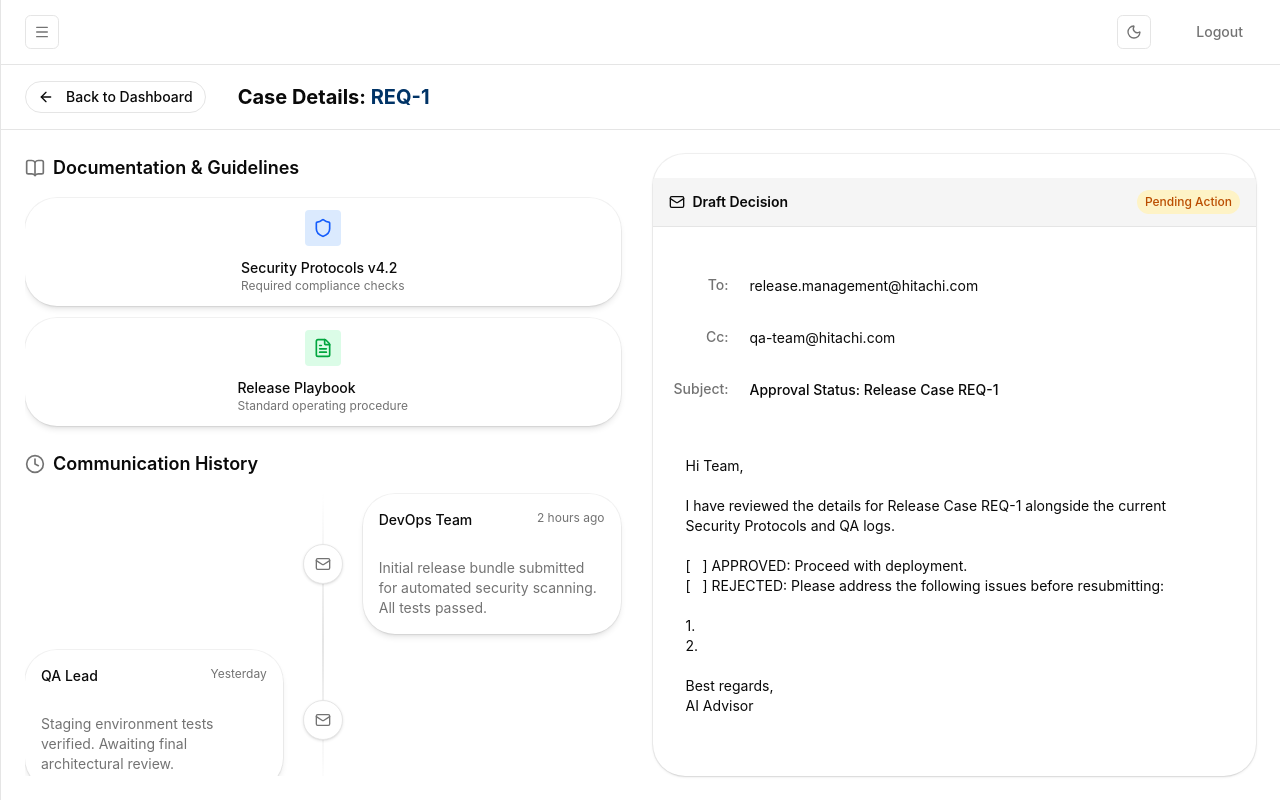
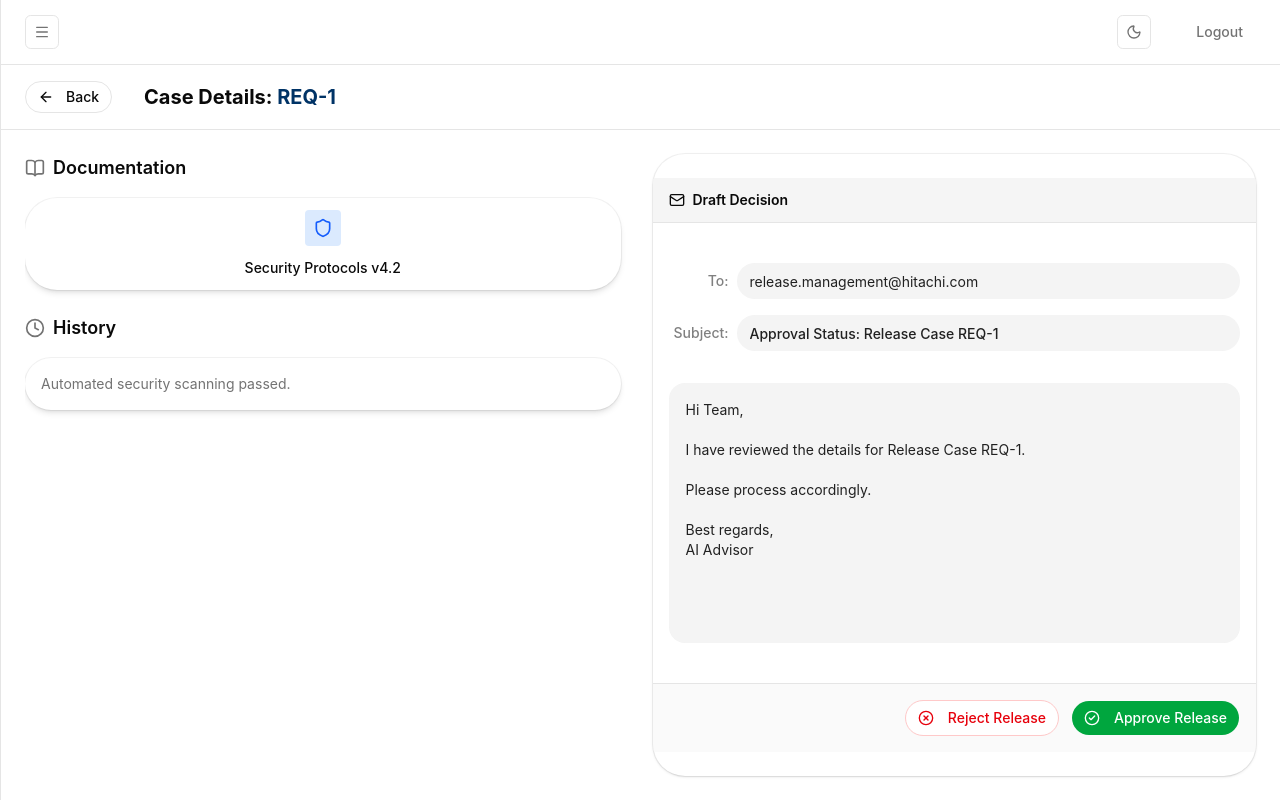
Before and after one commit to ThomasAndFriendsHitachi/hitachi-ai-advisor, a React (Vite) app in the folder frontend-client/: page /cases/1 in a window 1280 px wide. Built offline with nearby package versions, Linux system fonts and the light colour scheme; sample sign-in values are in the browser's storage.

Commit message:
Implement websockets and approval toasts on the frontend client

```diff
--- a/frontend-client/package.json
+++ b/frontend-client/package.json
@@ -18,11 +18,14 @@
     "clsx": "^2.1.1",
     "framer-motion": "^12.38.0",
     "lucide-react": "^1.7.0",
+    "next-themes": "^0.4.6",
     "radix-ui": "^1.4.3",
     "react": "^18.2.0",
     "react-dom": "^18.2.0",
     "react-router-dom": "^7.13.2",
     "shadcn": "^4.1.2",
+    "socket.io-client": "^4.8.3",
+    "sonner": "^2.0.7",
     "tailwind-merge": "^3.5.0",
     "tw-animate-css": "^1.4.0"
   },
--- /dev/null
+++ b/frontend-client/src/components/ui/sonner.tsx
@@ -0,0 +1,29 @@
+import { useTheme } from "next-themes"
+import { Toaster as Sonner } from "sonner"
+
+type ToasterProps = React.ComponentProps<typeof Sonner>
+
+const Toaster = ({ ...props }: ToasterProps) => {
+  const { theme = "system" } = useTheme()
+
+  return (
+    <Sonner
+      theme={theme as ToasterProps["theme"]}
+      className="toaster group"
+      toastOptions={{
+        classNames: {
+          toast:
+            "group toast group-[.toaster]:bg-background group-[.toaster]:text-foreground group-[.toaster]:border-border group-[.toaster]:shadow-lg",
+          description: "group-[.toast]:text-muted-foreground",
+          actionButton:
+            "group-[.toast]:bg-primary group-[.toast]:text-primary-foreground",
+          cancelButton:
+            "group-[.toast]:bg-muted group-[.toast]:text-muted-foreground",
+        },
+      }}
+      {...props}
+    />
+  )
+}
+
+export { Toaster }
--- a/frontend-client/src/pages/CaseDetails.tsx
+++ b/frontend-client/src/pages/CaseDetails.tsx
@@ -1,24 +1,58 @@
+import { useState } from 'react'
 import { useParams, useNavigate } from 'react-router-dom'
-import { ArrowLeft, FileText, Shield, BookOpen, Clock, Mail, Send } from 'lucide-react'
+import { ArrowLeft, FileText, Shield, BookOpen, Clock, Mail, CheckCircle2, XCircle, Loader2 } from 'lucide-react'
 import { Button } from '@/components/ui/button'
 import { Card } from '@/components/ui/card'
 import { Input } from '@/components/ui/input'
 import { Textarea } from '@/components/ui/textarea'
 import { Separator } from '@/components/ui/separator'
 import { AppLayout } from '@/components/layout/AppLayout'
+import { toast } from "sonner"
 
 export function CaseDetails() {
   const { id } = useParams()
   const navigate = useNavigate()
 
+  const [isApproving, setIsApproving] = useState(false)
+  const [isRejecting, setIsRejecting] = useState(false)
+
+  const handleDecision = async (decision: 'approved' | 'rejected') => {
+    if (decision === 'approved') setIsApproving(true)
+    if (decision === 'rejected') setIsRejecting(true)
+
+    const useMock = import.meta.env.VITE_USE_MOCK_DATA === 'true'
+
+    if (!useMock) {
+      await fetch(`${import.meta.env.VITE_API_URL}/api/cases/${id}/status`, {
+        method: 'PUT',
+        headers: {'Content-Type': 'application/json'},
+        body: JSON.stringify({ status: decision === 'approved' ? 'Approved' : 'Rejected' })
+      })
+    }
+
+    await new Promise(resolve => setTimeout(resolve, 1200))
+
+    // Sonner toast syntax
+    if (decision === 'approved') {
+      toast.success("Release Approved", { description: `Case REQ-${id} has been cleared for deployment.` })
+    } else {
+      toast.error("Release Rejected", { description: `Case REQ-${id} has been flagged for issues.` })
+    }
+
+    setTimeout(() => {
+      navigate('/dashboard')
+    }, 800)
+  }
+
+  const isProcessing = isApproving || isRejecting
+
   return (
     <AppLayout>
       <div className="h-full flex flex-col bg-background">
-        {/* Page Sub-Header */}
         <header className="border-b border-border bg-background px-6 py-4 flex items-center gap-4 shrink-0">
-          <Button variant="outline" size="sm" onClick={() => navigate('/dashboard')}>
+          <Button variant="outline" size="sm" onClick={() => navigate('/dashboard')} disabled={isProcessing}>
             <ArrowLeft className="w-4 h-4 mr-2" />
-            Back to Dashboard
+            Back
           </Button>
           <Separator orientation="vertical" className="h-6" />
           <h1 className="text-xl font-bold text-foreground">
@@ -26,124 +60,74 @@ export function CaseDetails() {
           </h1>
         </header>
 
-        {/* Split Screen Layout */}
         <main className="flex-1 p-6 grid grid-cols-1 lg:grid-cols-2 gap-6 overflow-hidden">
 
-          {/* LEFT PANEL: Information Hub */}
+          {/* LEFT PANEL: Same as before */}
           <div className="space-y-6 overflow-y-auto pr-2 pb-6">
-
-            {/* Documentation Section */}
             <section>
-              <h2 className="text-lg font-semibold text-foreground flex items-center mb-4">
-                <BookOpen className="w-5 h-5 mr-2 text-muted-foreground" />
-                Documentation & Guidelines
-              </h2>
+              <h2 className="text-lg font-semibold flex items-center mb-4"><BookOpen className="w-5 h-5 mr-2 text-muted-foreground" />Documentation</h2>
               <div className="grid gap-3">
                 <Card className="p-3 flex items-center gap-3 cursor-pointer hover:bg-muted transition-colors">
-                  <div className="bg-blue-100 dark:bg-blue-900/30 p-2 rounded">
-                    <Shield className="w-5 h-5 text-blue-600 dark:text-blue-400" />
-                  </div>
-                  <div>
-                    <p className="font-medium text-sm text-foreground">Security Protocols v4.2</p>
-                    <p className="text-xs text-muted-foreground">Required compliance checks</p>
-                  </div>
-                </Card>
-                <Card className="p-3 flex items-center gap-3 cursor-pointer hover:bg-muted transition-colors">
-                  <div className="bg-green-100 dark:bg-green-900/30 p-2 rounded">
-                    <FileText className="w-5 h-5 text-green-600 dark:text-green-400" />
-                  </div>
-                  <div>
-                    <p className="font-medium text-sm text-foreground">Release Playbook</p>
-                    <p className="text-xs text-muted-foreground">Standard operating procedure</p>
-                  </div>
+                  <div className="bg-blue-100 dark:bg-blue-900/30 p-2 rounded"><Shield className="w-5 h-5 text-blue-600" /></div>
+                  <div><p className="font-medium text-sm">Security Protocols v4.2</p></div>
                 </Card>
               </div>
             </section>
-
             <Separator />
-
-            {/* Email History Timeline */}
             <section>
-              <h2 className="text-lg font-semibold text-foreground flex items-center mb-4">
-                <Clock className="w-5 h-5 mr-2 text-muted-foreground" />
-                Communication History
-              </h2>
-              <div className="space-y-4 relative before:absolute before:inset-0 before:ml-5 before:-translate-x-px md:before:mx-auto md:before:translate-x-0 before:h-full before:w-0.5 before:bg-linear-to-b before:from-transparent before:via-border before:to-transparent">
-
-                <div className="relative flex items-center justify-between md:justify-normal md:odd:flex-row-reverse group is-active">
-                  <div className="flex items-center justify-center w-10 h-10 rounded-full border border-border bg-background shrink-0 md:order-1 md:group-odd:-translate-x-1/2 md:group-even:translate-x-1/2 shadow">
-                    <Mail className="w-4 h-4 text-muted-foreground" />
-                  </div>
-                  <Card className="w-[calc(100%-4rem)] md:w-[calc(50%-2.5rem)] p-4">
-                    <div className="flex justify-between items-start mb-1">
-                      <span className="font-medium text-sm">DevOps Team</span>
-                      <span className="text-xs text-muted-foreground">2 hours ago</span>
-                    </div>
-                    <p className="text-sm text-muted-foreground">Initial release bundle submitted for automated security scanning. All tests passed.</p>
-                  </Card>
-                </div>
-
-                <div className="relative flex items-center justify-between md:justify-normal md:odd:flex-row-reverse group is-active">
-                  <div className="flex items-center justify-center w-10 h-10 rounded-full border border-border bg-background shrink-0 md:order-1 md:group-odd:-translate-x-1/2 md:group-even:translate-x-1/2 shadow">
-                    <Mail className="w-4 h-4 text-muted-foreground" />
-                  </div>
-                  <Card className="w-[calc(100%-4rem)] md:w-[calc(50%-2.5rem)] p-4">
-                    <div className="flex justify-between items-start mb-1">
-                      <span className="font-medium text-sm">QA Lead</span>
-                      <span className="text-xs text-muted-foreground">Yesterday</span>
-                    </div>
-                    <p className="text-sm text-muted-foreground">Staging environment tests verified. Awaiting final architectural review.</p>
-                  </Card>
-                </div>
-
+              <h2 className="text-lg font-semibold flex items-center mb-4"><Clock className="w-5 h-5 mr-2 text-muted-foreground" />History</h2>
+              <div className="space-y-4">
+                <Card className="p-4"><p className="text-sm text-muted-foreground">Automated security scanning passed.</p></Card>
               </div>
             </section>
           </div>
 
-          {/* RIGHT PANEL: Email Client */}
+          {/* RIGHT PANEL: Email Client & Actions */}
           <Card className="flex flex-col h-full border-border shadow-sm overflow-hidden flex-1">
-            <div className="bg-muted px-4 py-3 border-b border-border flex items-center justify-between">
-              <h3 className="font-semibold text-foreground flex items-center">
-                <Mail className="w-4 h-4 mr-2" />
-                Draft Decision
-              </h3>
-              <span className="text-xs font-medium px-2 py-1 bg-amber-100 text-amber-700 dark:bg-amber-900/30 dark:text-amber-400 rounded-full">
-                Pending Action
-              </span>
+            <div className="bg-muted px-4 py-3 border-b flex items-center justify-between">
+              <h3 className="font-semibold flex items-center"><Mail className="w-4 h-4 mr-2" />Draft Decision</h3>
             </div>
 
-            <div className="p-4 space-y-4 flex-1 flex flex-col">
+            <div className="p-4 space-y-4 flex-1 flex flex-col opacity-90">
               <div className="grid grid-cols-[60px_1fr] items-center gap-2">
                 <label className="text-sm font-medium text-muted-foreground text-right">To:</label>
-                <Input defaultValue="release.management@hitachi.com" className="bg-background" />
-              </div>
-              <div className="grid grid-cols-[60px_1fr] items-center gap-2">
-                <label className="text-sm font-medium text-muted-foreground text-right">Cc:</label>
-                <Input defaultValue="qa-team@hitachi.com" className="bg-background" />
+                <Input defaultValue="release.management@hitachi.com" disabled={isProcessing} />
               </div>
               <div className="grid grid-cols-[60px_1fr] items-center gap-2">
                 <label className="text-sm font-medium text-muted-foreground text-right">Subject:</label>
-                <Input defaultValue={`Approval Status: Release Case REQ-${id}`} className="bg-background font-medium" />
+                <Input defaultValue={`Approval Status: Release Case REQ-${id}`} className="font-medium" disabled={isProcessing} />
               </div>
+              <Separator className="my-2" />
+              <Textarea
+                className="flex-1 resize-none p-4 min-h-[250px]"
+                disabled={isProcessing}
 
-              <Separator className="my-2" />
-
-              {/* Main Email Body */}
-              <Textarea
-                className="flex-1 resize-none bg-background p-4 min-h-75"
-                defaultValue={`Hi Team,\n\nI have reviewed the details for Release Case REQ-${id} alongside the current Security Protocols and QA logs.\n\n[   ] APPROVED: Proceed with deployment.\n[   ] REJECTED: Please address the following issues before resubmitting:\n\n1. \n2. \n\nBest regards,\nAI Advisor`}
+                defaultValue={`Hi Team,\n\nI have reviewed the details for Release Case REQ-${id}.\n\nPlease process accordingly.\n\nBest regards,\nAI Advisor`}
               />
             </div>
 
-            <div className="p-4 bg-muted/50 border-t border-border flex justify-end gap-3 shrink-0">
-              <Button variant="outline">Save Draft</Button>
-              <Button className="bg-hitachi-blue hover:bg-hitachi-blue-light text-white">
-                <Send className="w-4 h-4 mr-2" />
-                Send Decision
+            {/* Action Buttons */}
+            <div className="p-4 bg-muted/50 border-t flex justify-end gap-3 shrink-0">
+              <Button
+                variant="outline"
+                className="text-red-600 border-red-200 hover:bg-red-50 hover:text-red-700"
+                onClick={() => handleDecision('rejected')}
+                disabled={isProcessing}
+              >
+                {isRejecting ? <Loader2 className="w-4 h-4 mr-2 animate-spin" /> : <XCircle className="w-4 h-4 mr-2" />}
+                Reject Release
+              </Button>
+
+              <Button
+                className="bg-green-600 hover:bg-green-700 text-white"
+                onClick={() => handleDecision('approved')}
+                disabled={isProcessing}
+              >
+                {isApproving ? <Loader2 className="w-4 h-4 mr-2 animate-spin" /> : <CheckCircle2 className="w-4 h-4 mr-2" />}
+                Approve Release
               </Button>
             </div>
           </Card>
-
         </main>
       </div>
     </AppLayout>
```
Also changed, not shown: frontend-client/src/pages/Dashboard.tsx (+64 -19 lines), frontend-client/components.json, 1 other file (tests, documents, lock files or other folders).
